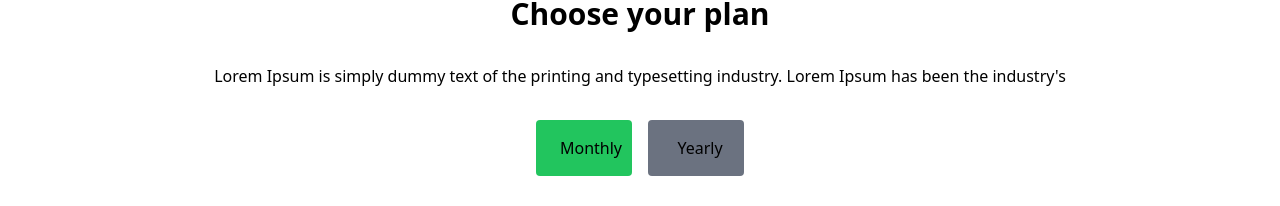
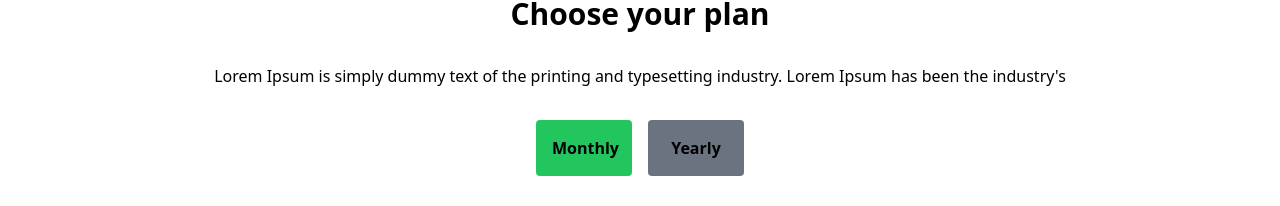
Before and after one commit to Ameet9/Online-Podcast, a React (Vite) app: page / in a window 1280 px wide. Shown: the part 1408-1614 px from the top of the page. Built offline with nearby package versions, Linux system fonts and the light colour scheme.

Commit message:
Footer added

```diff
--- a/src/components/Pricing.jsx
+++ b/src/components/Pricing.jsx
@@ -40,7 +40,7 @@ export default function Pricing() {
                                             onChange={handleOptionChange}
                                             className="h-4 w-4 text-blue-500 radio-input"
                                         />
-                                        <span className="ml-2 text-black text-center text-14 font-normal font-poppins">Monthly</span>
+                                        <span className=" text-black text-center text-14 font-poppins font-bold">Monthly</span>
                                     </label>
                                 </div>
                                 <div className={`rounded p-4 w-24 focus:outline-none transition-all duration-500 ${selectedOption === 'yearly' ? 'bg-green-500 ' : 'bg-gray-500'}`}>
@@ -53,7 +53,7 @@ export default function Pricing() {
                                             onChange={handleOptionChange}
                                             className="h-4 w-4 text-blue-500 radio-input"
                                         />
-                                        <span className="ml-2 text-black text-center text-14 font-normal font-poppins">Yearly</span>
+                                        <span className=" text-black text-center text-14  font-poppins font-bold">Yearly</span>
                                     </label>
                                 </div>
                             </div>
```
